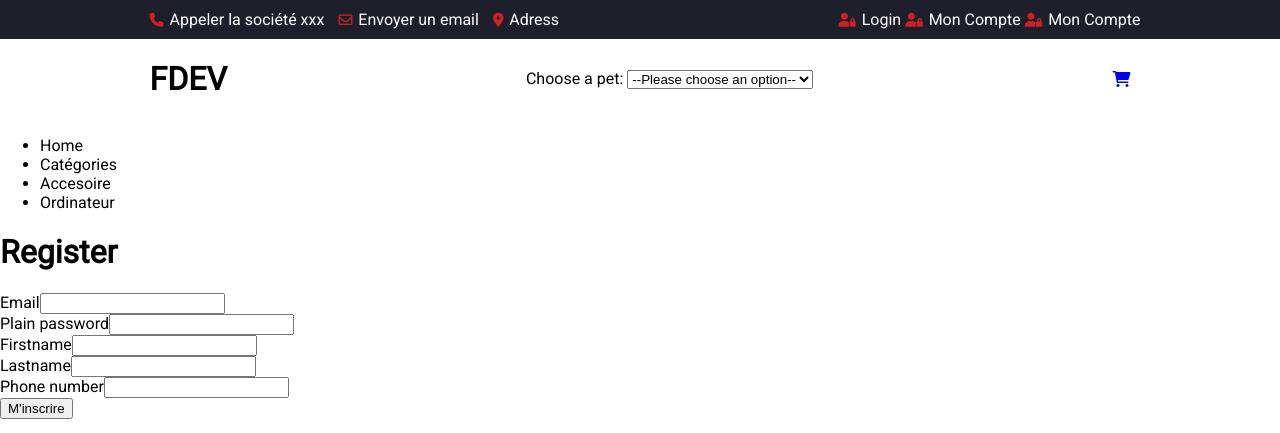
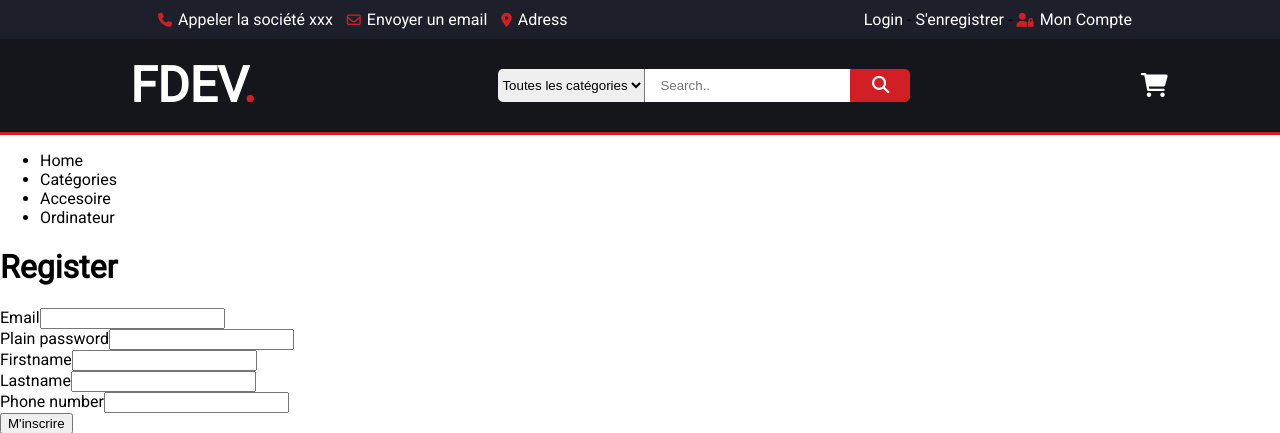
Before and after one commit to Les-FDEV/e-commerce-3wa, a Symfony app: template templates/registration/register.html.twig in a window 1280 px wide. Shown: the top 433 px of the page. Run offline with Twig, Linux system fonts and the light colour scheme; the template is opened without the code that fills it, so the values that code supplies are empty; form fields are guessed from the names that the template uses; some libraries are stand-ins or nearby versions.

Commit message:
cuustom home

```diff
--- a/public/css/_vars.scss
+++ b/public/css/_vars.scss
@@ -1,4 +1,4 @@
 $color1 : #1D202B;
 $color2 : #D11F25;
-
+$color3 : #15161C;
 @import url('https://fonts.googleapis.com/css2?family=Roboto&display=swap');
--- a/public/css/home.css
+++ b/public/css/home.css
@@ -34,6 +34,56 @@ body {
   display: flex;
   align-items: center;
   justify-content: space-around;
+  background-color: #15161C;
+  border-bottom: 3px solid #D11F25;
+}
+.search-bar h1 {
+  color: white;
+  font-size: 49px;
+  margin: 18px;
+}
+.search-bar h1 span {
+  color: #D11F25;
+}
+.search-bar .searchBar {
+  display: flex;
+}
+.search-bar .searchBar input {
+  padding: 9px 15px;
+  border: none;
+  outline: none;
+}
+.search-bar .searchBar button {
+  position: relative;
+  left: -6px;
+  border-top-right-radius: 5px;
+  border-bottom-right-radius: 5px;
+  width: 60px;
+  height: 100%;
+  margin: 0;
+  border: 1px solid #D11F25;
+  background-color: #D11F25;
+  cursor: pointer;
+}
+.search-bar .searchBar button i {
+  color: white;
+  transform: scale(1.3);
+}
+.search-bar .searchBar #categ-select {
+  border-top-left-radius: 5px;
+  border-bottom-left-radius: 5px;
+  outline: none;
+  border-top: none;
+  border-bottom: none;
+  border-left: none;
+  cursor: pointer;
+}
+.search-bar .searchBar #categ-select option {
+  font-weight: 600;
+}
+.search-bar .panier i {
+  color: white;
+  font-size: 24px;
 }
 
 /*# sourceMappingURL=home.css.map */
--- a/public/css/home.scss
+++ b/public/css/home.scss
@@ -39,4 +39,60 @@ body{
   display: flex;
   align-items: center;
   justify-content: space-around;
+  background-color: $color3;
+  border-bottom: 3px solid $color2;
+  h1{
+    color: white;
+    font-size: 49px;
+    margin: 18px;
+    span{
+      color: $color2;
+
+    }
+  }
+  .searchBar{
+    display: flex;
+    input{
+      padding: 9px 15px;
+      border: none;
+      outline: none;
+
+    }
+    button{
+      position: relative;
+      left: -6px;
+      border-top-right-radius: 5px;
+      border-bottom-right-radius: 5px;
+      width: 60px;
+      height: 100%;
+      margin: 0;
+      border: 1px solid $color2;
+      background-color: $color2;
+      cursor: pointer;
+      i{
+        color: white;
+        transform: scale(1.3);
+      }
+    }
+    #categ-select{
+      border-top-left-radius: 5px;
+      border-bottom-left-radius: 5px;
+      outline: none;
+      border-top: none;
+      border-bottom: none;
+      border-left: none;
+      cursor: pointer;
+      option{
+        font-weight: 600;
+      }
+
+    }
+  }
+
+  .panier{
+    i{
+      color: white;
+      font-size: 24px;
+    }
+  }
 }
--- a/templates/nav/nav.html.twig
+++ b/templates/nav/nav.html.twig
@@ -6,20 +6,20 @@
             <a href="https://www.google.com/maps/place/Paris/@48.85877,2.2069522,11z/data=!3m1!4b1!4m6!3m5!1s0x47e66e1f06e2b70f:0x40b82c3688c9460!8m2!3d48.856614!4d2.3522219!16zL20vMDVxdGo"><i class="fa-solid fa-location-dot"></i> Adress </a>
         </div>
         <div class="account">
-            <a href="#"><i class="fa-solid fa-user-lock"></i> Login </a>
-            <a href="#"><i class="fa-solid fa-user-lock"></i> Mon Compte </a>
+            <a href="#"> Login </a>
+            <span>-</span>
+            <a href="#"> S'enregistrer </a>
+            <span>-</span>
             <a href="#"><i class="fa-solid fa-user-lock"></i> Mon Compte </a>
         </div>
     </div>
     <div class="search-bar">
         <div class="title">
-            <h1>FDEV</h1>
+            <h1>FDEV<span>.</span></h1>
         </div>
         <div class="searchBar">
-            <label for="pet-select">Choose a pet:</label>
-
-            <select name="pets" id="pet-select">
-                <option value="">--Please choose an option--</option>
+            <select name="pets" id="categ-select">
+                <option value="">Toutes les catégories</option>
                 <option value="dog">Dog</option>
                 <option value="cat">Cat</option>
                 <option value="hamster">Hamster</option>
@@ -27,7 +27,10 @@
                 <option value="spider">Spider</option>
                 <option value="goldfish">Goldfish</option>
             </select>
-
+            <form class="example" method="post">
+                <input type="text" placeholder="Search.." name="search">
+                <button type="submit"><i class="fa fa-search"></i></button>
+            </form>
         </div>
         <div class="panier">
             <a href="#"><i class="fa-sharp fa-solid fa-cart-shopping"></i> </a>
```
Also changed, not shown: 1 other file.
